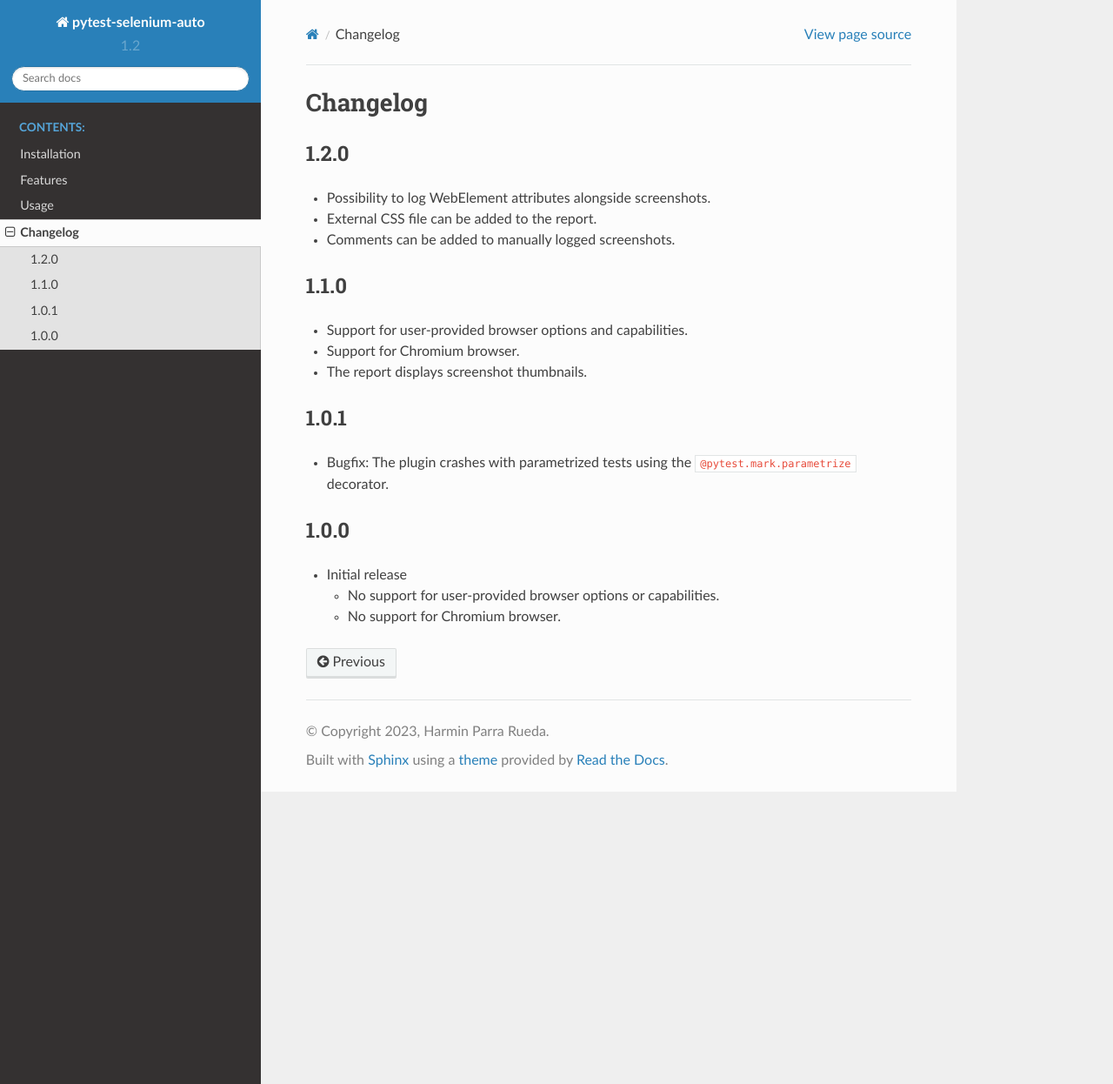
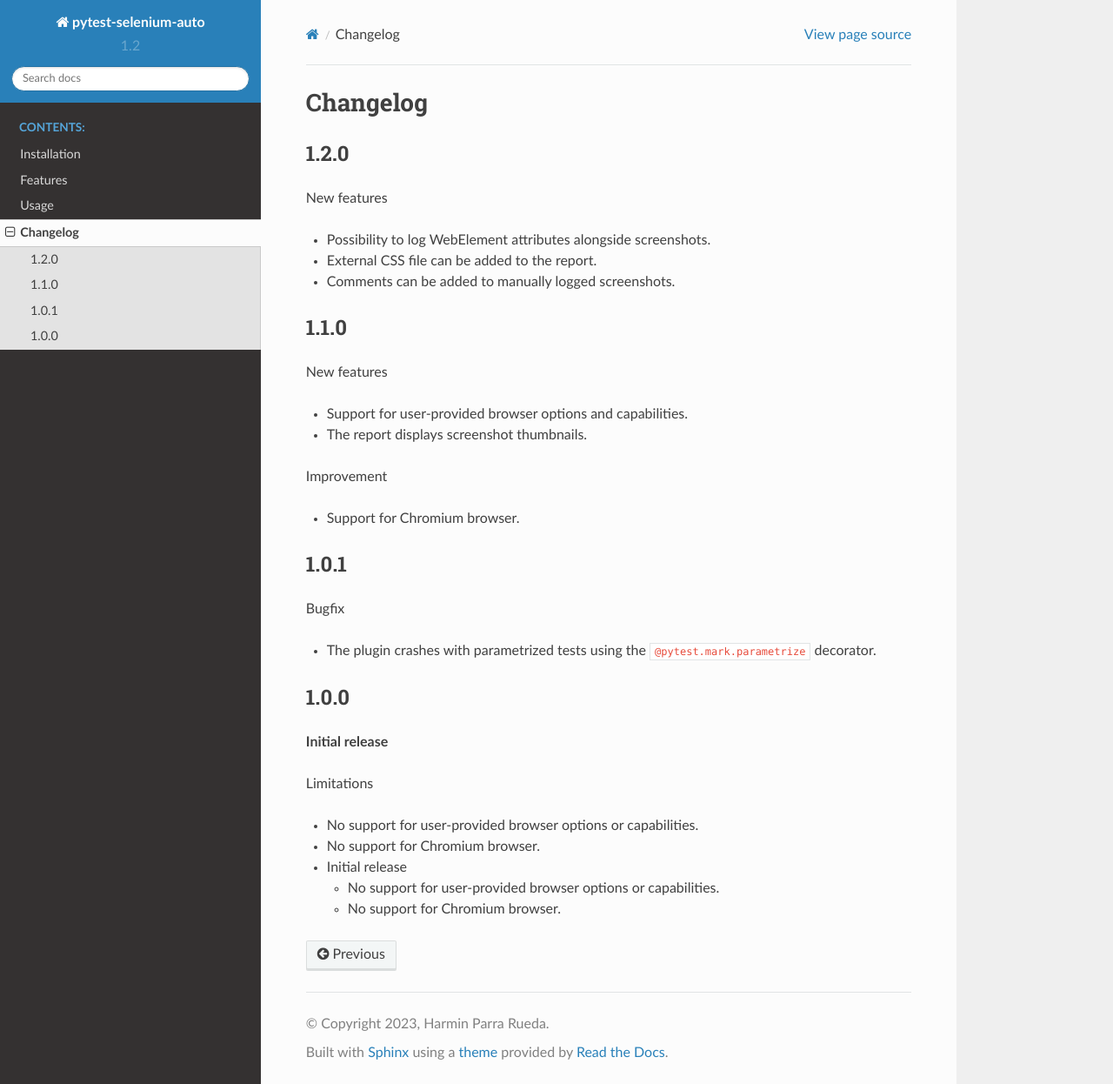
Before and after one commit to harmin-parra/pytest-selenium-auto, a Sphinx documentation site: the page built from docs/changelog.rst, in a window 1280 px wide and 1246 px high. Shown: the whole window at 87% size. Built offline with Sphinx 7.4.7 and the Read the Docs theme 2.0.0, drawn with Linux system fonts in a browser that asks for light colours.

Commit message:
Update changelog.rst

```diff
--- a/docs/changelog.rst
+++ b/docs/changelog.rst
@@ -4,6 +4,8 @@ Changelog
 
 1.2.0
 -----
+
+New features
 
 * Possibility to log WebElement attributes alongside screenshots.
 * External CSS file can be added to the report.
@@ -13,19 +15,33 @@ Changelog
 1.1.0
 -----
 
+New features
+
 * Support for user-provided browser options and capabilities.
+* The report displays screenshot thumbnails.
+
+Improvement
+
 * Support for Chromium browser.
-* The report displays screenshot thumbnails.
 
 
 1.0.1
 -----
-* Bugfix: The plugin crashes with parametrized tests using the ``@pytest.mark.parametrize`` decorator.
+Bugfix
+
+* The plugin crashes with parametrized tests using the ``@pytest.mark.parametrize`` decorator.
 
 
 1.0.0
 -----
 
+**Initial release**
+
+Limitations
+
+* No support for user-provided browser options or capabilities.
+* No support for Chromium browser.
+
 * Initial release
 
   * No support for user-provided browser options or capabilities.
```
